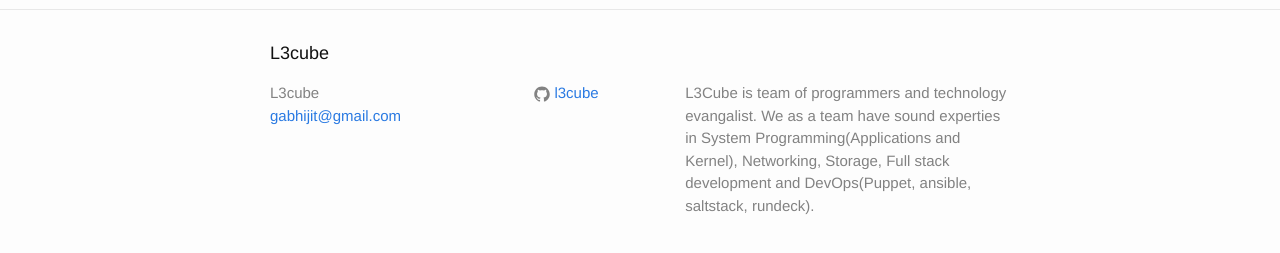
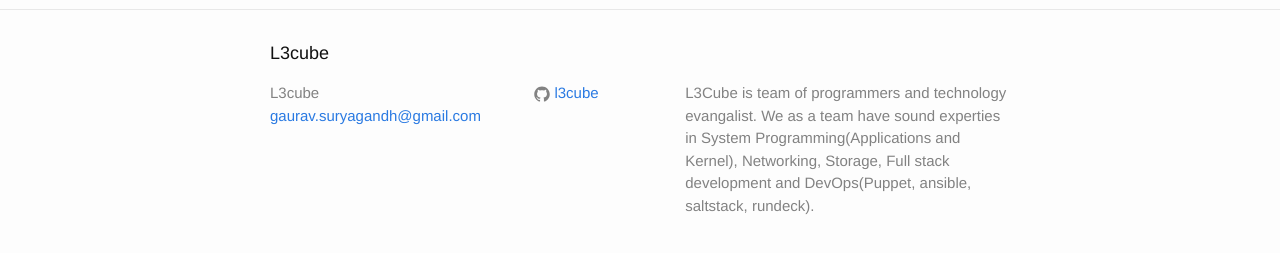
Before and after one commit to l3cube/l3cube.github.io, a Jekyll site: the page built from index.html, in a window 1280 px wide. Shown: the part 287-540 px from the top of the page. Built offline with Jekyll 4.4.1, drawn with Linux system fonts in a browser that asks for light colours.

Commit message:
Adding email address

```diff
--- a/_config.yml
+++ b/_config.yml
@@ -1,6 +1,7 @@
 # Site settings
 title: L3cube
 email: gabhijit@gmail.com
+email: gaurav.suryagandh@gmail.com
 description: > # this means to ignore newlines until "baseurl:"
   L3Cube is team of programmers and technology evangalist. We
   as a team have sound experties in System Programming(Applications and
```
